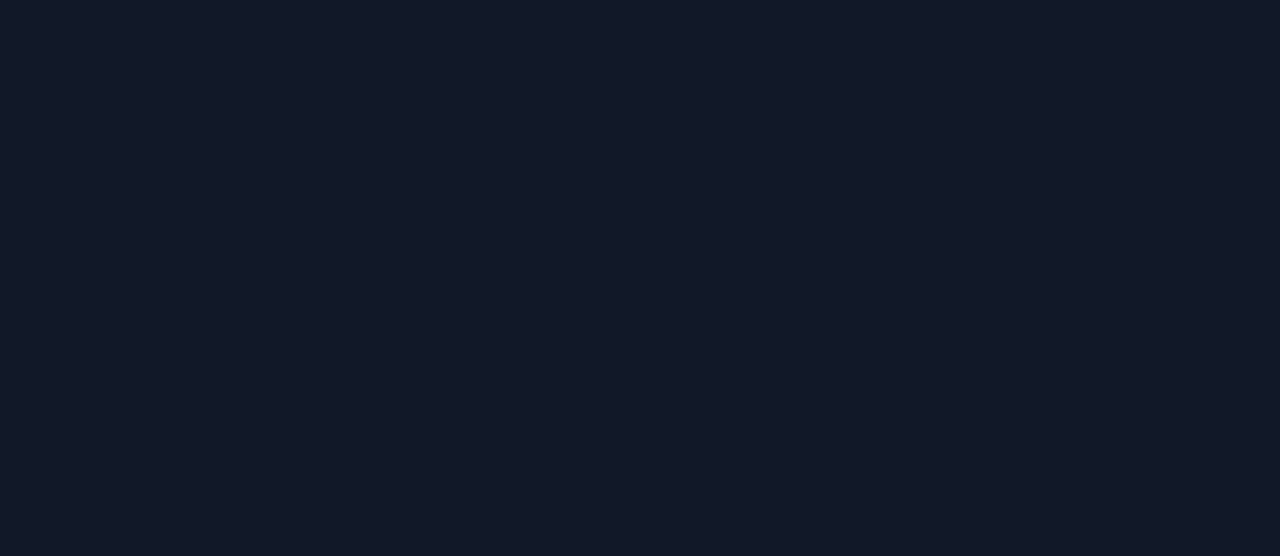
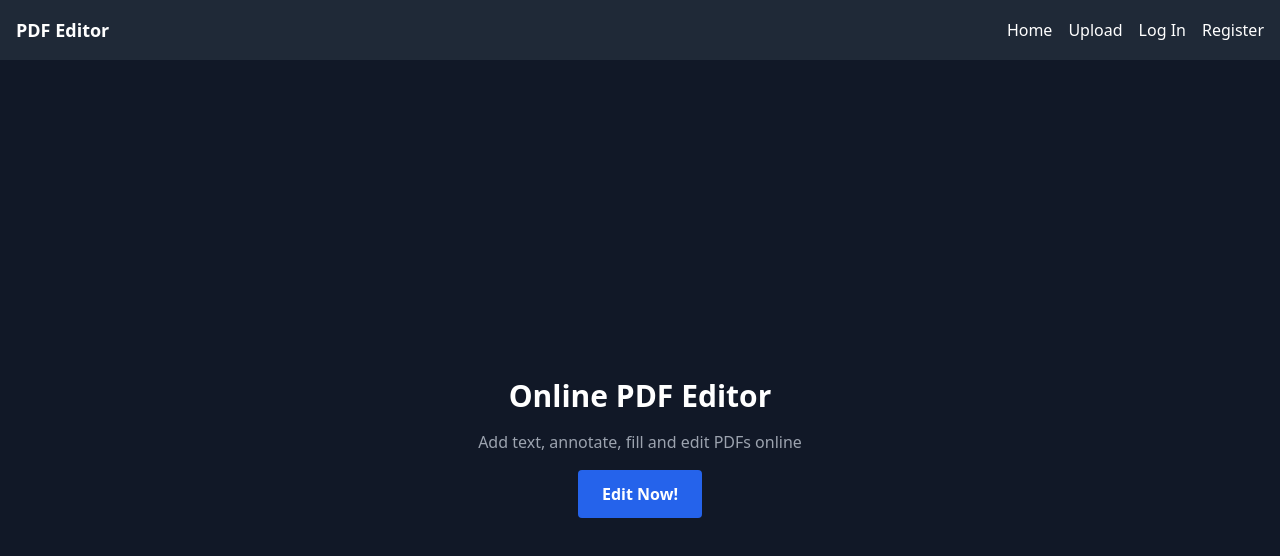
Before and after one commit to bl4ckmore/PDF-MAKER, a Next.js app: page / in a window 1280 px wide. Shown: the top 556 px of the page. Built offline with nearby package versions, Linux system fonts and the light colour scheme.

Commit message:
Dixed handleShowEditor

```diff
--- a/pages/index.js
+++ b/pages/index.js
@@ -16,33 +16,17 @@ export default function Home() {
   const [updatedFile, setUpdatedFile] = useState(null);
   const [showMobileMenu, setShowMobileMenu] = useState(false);
   const [user, setUser] = useState(null);
-  const [editCount, setEditCount] = useState(0);
   const canvasRef = useRef(null);
 
   useEffect(() => {
     const storedUser = localStorage.getItem("user");
-    const token = localStorage.getItem("token");
-
-    if (storedUser) {
-      const parsed = JSON.parse(storedUser);
-      setUser(parsed);
-
-      if (token) {
-        axios
-          .get(`${API_BASE_URL}/api/user/dashboard`, {
-            headers: { Authorization: `Bearer ${token}` },
-          })
-          .then((res) => setEditCount(res.data.history.length))
-          .catch((err) => console.error("Dashboard fetch failed:", err));
-      }
-    }
+    if (storedUser) setUser(JSON.parse(storedUser));
   }, []);
 
   const handleLogout = () => {
     localStorage.removeItem("user");
     localStorage.removeItem("token");
     setUser(null);
-    setEditCount(0);
     window.location.reload();
   };
 
@@ -52,8 +36,8 @@ export default function Home() {
       return;
     }
 
-    if (user.role !== "premium" && editCount >= 2) {
-      alert("🚫 Free users can only edit 2 PDFs. Upgrade to Premium!");
+    if (user.role !== "premium") {
+      alert("🚫 This feature is only for Premium users.\nUpgrade to unlock editing!");
       return;
     }
 
@@ -146,7 +130,140 @@ export default function Home() {
 
   return (
     <div className="min-h-screen bg-gray-900 text-white flex flex-col items-center justify-center p-6">
-      {/* Navbar and UI logic remain unchanged */}
+      <nav className="w-full flex items-center justify-between p-4 bg-gray-800 fixed top-0 left-0 z-10">
+        <button onClick={() => (window.location.href = "/")} className="text-lg font-bold">
+          PDF Editor
+        </button>
+
+        <div className="hidden md:flex gap-4">
+          <a href="#" className="hover:underline">Home</a>
+          <a href="#" className="hover:underline">Upload</a>
+          {!user ? (
+            <>
+              <Link href="/login" className="hover:underline">Log In</Link>
+              <Link href="/register" className="hover:underline">Register</Link>
+            </>
+          ) : (
+            <>
+              <Link href="/dashboard" className="hover:underline">Dashboard</Link>
+              <button onClick={handleLogout} className="hover:underline text-red-400">Logout</button>
+            </>
+          )}
+        </div>
+
+        <div className="md:hidden">
+          <button onClick={() => setShowMobileMenu(!showMobileMenu)} className="text-white text-2xl">
+            ☰
+          </button>
+          {showMobileMenu && (
+            <div className="bg-gray-800 w-full text-center p-4 space-y-2">
+              <a href="#" className="block hover:underline">Home</a>
+              <a href="#" className="block hover:underline">Upload</a>
+              {!user ? (
+                <>
+                  <Link href="/login" className="block hover:underline">Log In</Link>
+                  <Link href="/register" className="block hover:underline">Register</Link>
+                </>
+              ) : (
+                <>
+                  <Link href="/dashboard" className="block hover:underline">Dashboard</Link>
+                  <button onClick={handleLogout} className="block text-red-400 hover:underline">Logout</button>
+                </>
+              )}
+            </div>
+          )}
+        </div>
+      </nav>
+
+      <div className="pt-24 w-full flex justify-center">
+        {!showEditor ? (
+          <div className="text-center space-y-4">
+            <h1 className="text-3xl font-bold">Online PDF Editor</h1>
+            <p className="text-gray-400">Add text, annotate, fill and edit PDFs online</p>
+            <button
+              onClick={handleShowEditor}
+              className="mt-6 bg-blue-600 hover:bg-blue-700 px-6 py-3 rounded text-white font-semibold"
+            >
+              Edit Now!
+            </button>
+            {user && user.role !== "premium" && (
+              <p className="mt-2 text-yellow-400">
+                You're on a free plan.{" "}
+                <Link href="/upgrade" className="underline">Upgrade to Premium</Link> to unlock full features.
+              </p>
+            )}
+          </div>
+        ) : (
+          <div className="w-full max-w-xl space-y-4">
+            <h2 className="text-xl font-bold">📄 PDF Text Editor</h2>
+
+            <input
+              type="file"
+              accept="application/pdf"
+              onChange={handleFileChange}
+              className="w-full p-2 bg-gray-800 rounded"
+            />
+
+            <div className="flex justify-center">
+              <canvas
+                ref={canvasRef}
+                className="my-4 rounded shadow-md border border-gray-600"
+                style={{ width: "100%", maxWidth: "280px" }}
+              />
+            </div>
+
+            <input
+              type="text"
+              placeholder="Text to find"
+              value={searchText}
+              onChange={(e) => setSearchText(e.target.value)}
+              className="w-full p-2 bg-gray-800 rounded"
+            />
+
+            <input
+              type="text"
+              placeholder="Replace with"
+              value={replaceText}
+              onChange={(e) => setReplaceText(e.target.value)}
+              className="w-full p-2 bg-gray-800 rounded"
+            />
+
+            {originalText && (
+              <div className="mt-4 bg-gray-800 p-4 rounded text-sm max-h-64 overflow-auto">
+                <h3 className="font-semibold text-green-400 mb-1">Original Preview:</h3>
+                <p className="mb-2 whitespace-pre-wrap text-gray-300">{originalText}</p>
+                <h3 className="font-semibold text-yellow-400 mb-1 mt-2">Modified Preview:</h3>
+                <p className="whitespace-pre-wrap text-white">{getModifiedPreview()}</p>
+              </div>
+            )}
+
+            <button
+              onClick={handleUpload}
+              disabled={loading}
+              className="bg-green-600 hover:bg-green-700 px-6 py-2 rounded text-white w-full"
+            >
+              {loading ? "Processing..." : "Replace Text"}
+            </button>
+
+            {updatedFile && (
+              <a
+                href={updatedFile}
+                download
+                className="block mt-4 text-center bg-blue-700 hover:bg-blue-800 px-6 py-2 rounded"
+              >
+                Download Updated PDF
+              </a>
+            )}
+
+            <button
+              onClick={handleBack}
+              className="block mt-2 text-sm text-gray-400 hover:underline"
+            >
+              ← Back to Home
+            </button>
+          </div>
+        )}
+      </div>
     </div>
   );
 }
```
